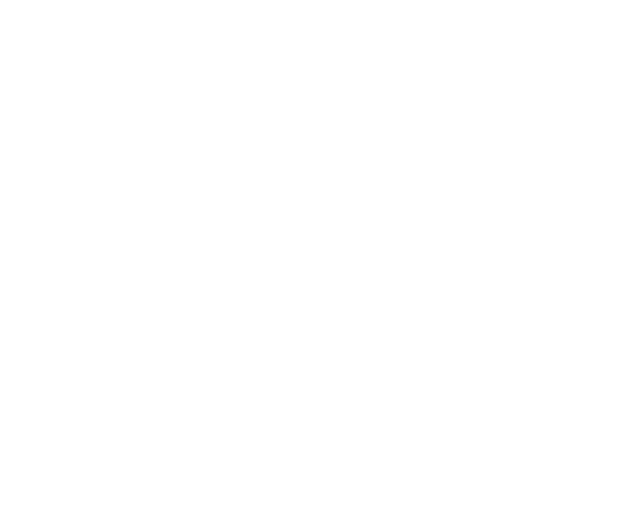
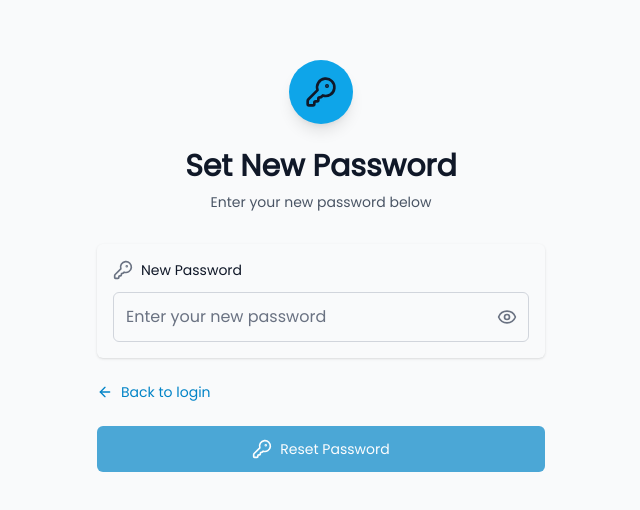
Before and after one commit to OgheneDev/task-app-frontend, a Next.js app: page /reset-password in a window 1280 px wide. Shown: the part 134-644 px from the top of the page, without its empty margins (319-959 px from the left). Built offline with nearby package versions, Linux system fonts and the light colour scheme.

Commit message:
Password reset page

```diff
--- a/src/app/reset-password/page.tsx
+++ b/src/app/reset-password/page.tsx
@@ -1,11 +1,244 @@
-import React from 'react'
+'use client'
+import { useState, useEffect } from 'react';
+import Link from 'next/link';
+import { useRouter, useSearchParams } from 'next/navigation';
+import { useTheme } from '@/hooks/useTheme';
+import { motion, AnimatePresence } from 'framer-motion';
+import { resetPassword } from '@/api/auth/requests';
+import { KeyRound, ArrowLeft, AlertCircle, Loader2, Eye, EyeOff } from 'lucide-react';
+import Swal from 'sweetalert2';
+import PasswordStrength from '@/components/password/PasswordStrength';
+import PasswordChecklist from '@/components/password/PasswordChecklist';
 
-const page = () => {
-  return (
-    <div>
-
-    </div>
-  )
+interface PasswordChecks {
+  minLength: boolean;
+  hasNumber: boolean;
+  hasSpecial: boolean;
+  hasUpper: boolean;
+  hasLower: boolean;
 }
 
-export default page
+const ResetPasswordPage = () => {
+  const router = useRouter();
+  const searchParams = useSearchParams();
+  const { theme } = useTheme();
+  const [password, setPassword] = useState('');
+  const [isLoading, setIsLoading] = useState(false);
+  const [error, setError] = useState('');
+  const [mounted, setMounted] = useState(false);
+  const [showPassword, setShowPassword] = useState(false);
+  const [passwordChecks, setPasswordChecks] = useState<PasswordChecks>({
+    minLength: false,
+    hasNumber: false,
+    hasSpecial: false,
+    hasUpper: false,
+    hasLower: false,
+  });
+
+  useEffect(() => {
+    setMounted(true);
+  }, []);
+
+  const validatePassword = (pass: string) => {
+    setPasswordChecks({
+      minLength: pass.length >= 8,
+      hasNumber: /\d/.test(pass),
+      hasSpecial: /[!@#$%^&*(),.?":{}|<>]/.test(pass),
+      hasUpper: /[A-Z]/.test(pass),
+      hasLower: /[a-z]/.test(pass),
+    });
+  };
+
+  useEffect(() => {
+    validatePassword(password);
+  }, [password]);
+
+  const isPasswordValid = () => {
+    return Object.values(passwordChecks).every(check => check === true);
+  };
+
+  const handleSubmit = async (e: React.FormEvent<HTMLFormElement>) => {
+    e.preventDefault();
+    setIsLoading(true);
+    setError('');
+
+    if (!isPasswordValid()) {
+      setError('Please create a stronger password');
+      setIsLoading(false);
+      return;
+    }
+
+    const resetToken = searchParams.get('token');
+    if (!resetToken) {
+      setError('Reset token is missing');
+      setIsLoading(false);
+      return;
+    }
+
+    try {
+      await resetPassword(resetToken, { password });
+      await Swal.fire({
+        title: 'Success!',
+        text: 'Password has been reset successfully!',
+        icon: 'success',
+        confirmButtonColor: '#0ea5e9'
+      });
+      router.push('/login');
+    } catch (err) {
+      const error = err as Error;
+      setError(error.message);
+    } finally {
+      setIsLoading(false);
+    }
+  };
+
+  const isDark = theme === 'dark';
+
+  return (
+    <div className={`min-h-screen flex flex-col items-center justify-center py-12 px-4 sm:px-6 lg:px-8 transition-colors duration-300 ${isDark ? 'bg-gray-900 text-gray-100' : 'bg-gray-50 text-gray-900'}`}>
+      <motion.div
+        className="max-w-md w-full space-y-8"
+        initial={{ opacity: 0, y: 20 }}
+        animate={{ opacity: 1, y: 0 }}
+        transition={{ duration: 0.5 }}
+      >
+        <div>
+          <motion.div
+            className={`mx-auto h-16 w-16 rounded-full ${isDark ? 'bg-[#0284c7]' : 'bg-[#0ea5e9]'} flex items-center justify-center shadow-lg`}
+            initial={{ scale: 0.8 }}
+            animate={{ scale: 1 }}
+            transition={{ type: "spring", stiffness: 260, damping: 20 }}
+          >
+            <KeyRound className={`h-8 w-8 ${isDark ? 'text-white' : 'text-gray-900'}`} />
+          </motion.div>
+          <motion.h2
+            className={`mt-6 text-center text-3xl font-extrabold ${isDark ? 'text-white' : 'text-gray-900'}`}
+            initial={{ opacity: 0 }}
+            animate={{ opacity: 1 }}
+            transition={{ delay: 0.2, duration: 0.5 }}
+          >
+            Set New Password
+          </motion.h2>
+          <motion.p
+            className={`mt-2 text-center text-sm ${isDark ? 'text-gray-400' : 'text-gray-600'}`}
+            initial={{ opacity: 0 }}
+            animate={{ opacity: 1 }}
+            transition={{ delay: 0.3, duration: 0.5 }}
+          >
+            Enter your new password below
+          </motion.p>
+        </div>
+
+        <AnimatePresence>
+          {error && (
+            <motion.div
+              className={`rounded-md ${isDark ? 'bg-red-900/30' : 'bg-red-50'} p-4`}
+              initial={{ opacity: 0, height: 0 }}
+              animate={{ opacity: 1, height: 'auto' }}
+              exit={{ opacity: 0, height: 0 }}
+              transition={{ duration: 0.3 }}
+            >
+              <div className="flex">
+                <div className="flex-shrink-0">
+                  <AlertCircle className="h-5 w-5 text-red-400" />
+                </div>
+                <div className="ml-3">
+                  <h3 className={`text-sm font-medium ${isDark ? 'text-red-200' : 'text-red-800'}`}>{error}</h3>
+                </div>
+              </div>
+            </motion.div>
+          )}
+        </AnimatePresence>
+
+        <motion.form
+          className="mt-8 space-y-6"
+          onSubmit={handleSubmit}
+          initial={{ opacity: 0 }}
+          animate={{ opacity: 1 }}
+          transition={{ delay: 0.4, duration: 0.5 }}
+        >
+          <div className="rounded-md shadow-sm p-4">
+            <div className="relative">
+              <div className="flex gap-2 items-center mb-3">
+                <KeyRound className={`h-5 w-5 ${isDark ? 'text-gray-400' : 'text-gray-500'}`} />
+                <label htmlFor="password" className="text-sm">
+                  New Password
+                </label>
+              </div>
+              <div className="relative">
+                <input
+                  id="password"
+                  name="password"
+                  type={showPassword ? "text" : "password"}
+                  autoComplete="new-password"
+                  required
+                  value={password}
+                  onChange={(e) => setPassword(e.target.value)}
+                  className={`appearance-none relative block w-full px-3 py-3 border ${
+                    isDark
+                      ? 'border-gray-600 placeholder-gray-400 text-gray-100 bg-gray-800 focus:ring-[#0ea5e9] focus:border-[#0ea5e9]'
+                      : 'border-gray-300 placeholder-gray-500 text-gray-900 focus:ring-[#0ea5e9] focus:border-[#0ea5e9]'
+                  } rounded-md focus:outline-none focus:z-10 transition-colors`}
+                  placeholder="Enter your new password"
+                />
+                <button
+                  type="button"
+                  onClick={() => setShowPassword(!showPassword)}
+                  className="absolute right-3 top-1/2 -translate-y-1/2"
+                >
+                  {showPassword ? (
+                    <EyeOff className={`h-5 w-5 ${isDark ? 'text-gray-400' : 'text-gray-500'}`} />
+                  ) : (
+                    <Eye className={`h-5 w-5 ${isDark ? 'text-gray-400' : 'text-gray-500'}`} />
+                  )}
+                </button>
+              </div>
+              {password && (
+                <div className="mt-2 space-y-2">
+                  <PasswordStrength passwordChecks={passwordChecks} isDark={isDark} />
+                  <PasswordChecklist passwordChecks={passwordChecks} />
+                </div>
+              )}
+            </div>
+          </div>
+
+          <div className="flex items-center justify-between">
+            <Link
+              href="/login"
+              className={`flex items-center text-sm font-medium ${isDark ? 'text-[#38bdf8] hover:text-[#7dd3fc]' : 'text-[#0284c7] hover:text-[#0ea5e9]'} transition-colors`}
+            >
+              <ArrowLeft className="h-4 w-4 mr-2" />
+              Back to login
+            </Link>
+          </div>
+
+          <motion.div whileHover={{ scale: isLoading ? 1 : 1.02 }} whileTap={{ scale: isLoading ? 1 : 0.98 }}>
+            <button
+              type="submit"
+              disabled={isLoading || !isPasswordValid()}
+              className={`
+                group relative w-full flex justify-center py-3 px-4
+                border border-transparent text-sm font-medium rounded-md
+                text-white bg-[#0284c7] hover:bg-[#0369a1]
+                dark:bg-[#0ea5e9] dark:hover:bg-[#0284c7]
+                focus:outline-none focus:ring-2 focus:ring-offset-2
+                focus:ring-[#0ea5e9] dark:focus:ring-[#38bdf8]
+                transition-colors
+                ${(isLoading || !isPasswordValid()) ? 'opacity-70 cursor-not-allowed' : 'cursor-pointer'}
+              `}
+            >
+              {isLoading ? (
+                <Loader2 className="animate-spin h-5 w-5 mr-2" />
+              ) : (
+                <KeyRound className="h-5 w-5 mr-2" />
+              )}
+              {isLoading ? 'Resetting...' : 'Reset Password'}
+            </button>
+          </motion.div>
+        </motion.form>
+      </motion.div>
+    </div>
+  );
+};
+
+export default ResetPasswordPage;
--- a/src/components/landing/CallToAction.tsx
+++ b/src/components/landing/CallToAction.tsx
@@ -20,7 +20,7 @@
             Join thousands of users who are already managing their tasks more effectively.
           </p>
           <Link
-            href="/dashboard"
+            href="/register"
             className="bg-white text-blue-600 hover:bg-blue-50 px-8 py-3 rounded-lg font-medium transition-colors inline-block"
           >
             Start Managing Tasks
--- a/src/components/landing/Features.tsx
+++ b/src/components/landing/Features.tsx
@@ -54,7 +54,7 @@
               <h3 className="text-xl font-semibold mb-2">{feature.title}</h3>
               <p className="text-gray-600 dark:text-gray-300 mb-6">{feature.description}</p>
               <Link
-              href="/dashboard"
+              href="/register"
               className="bg-gradient-to-r from-blue-500 to-purple-600 px-5 py-2 rounded-lg text-white"
             >
               Get Started
--- a/src/components/landing/Hero.tsx
+++ b/src/components/landing/Hero.tsx
@@ -21,7 +21,7 @@
           </p>
           <div className="flex gap-4 justify-center">
             <Link
-              href="/dashboard"
+              href="/register"
               className="bg-blue-600 text-sm hover:bg-blue-700 text-white px-8 py-3 rounded-lg font-medium transition-colors"
             >
               Get Started
```
